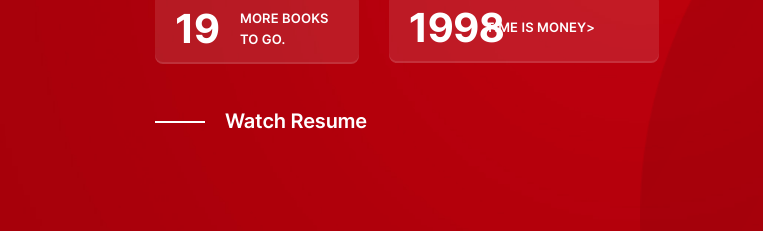
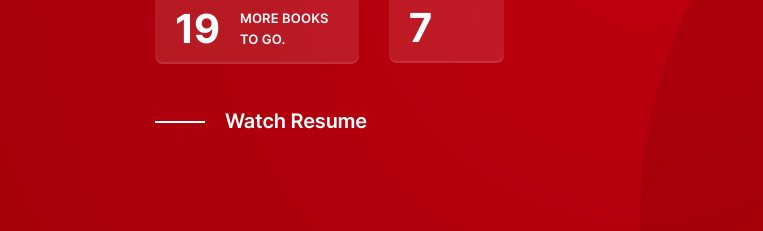
Before and after one commit to Giridharcp/Giridharcp.github.io, a plain HTML site: page index2.html in a window 1280 px wide. Shown: the part 462-693 px from the top of the page, 0-763 px from the left. Drawn offline with Linux system fonts and the light colour scheme.

Commit message:
Update index2.html

```diff
--- a/index2.html
+++ b/index2.html
@@ -116,8 +116,8 @@
 											</div>
 											<div class="col-auto">
 												<!--Counter Up Small-->
-												<div class="vlt-counter-up-small" data-ending-number="1998" data-animation-speed="1000" data-delimiter=""><span class="counter">0</span>
-													<h6 class="vlt-display-1">Time is <br<b>Money</b>></h6>
+												<div class="vlt-counter-up-small" data-ending-number="007" data-animation-speed="1000" data-delimiter=""><span class="counter">0</span>
+													<h6 class="vlt-display-1"></h6>
 												</div>
 											</div>
 										</div>
```
